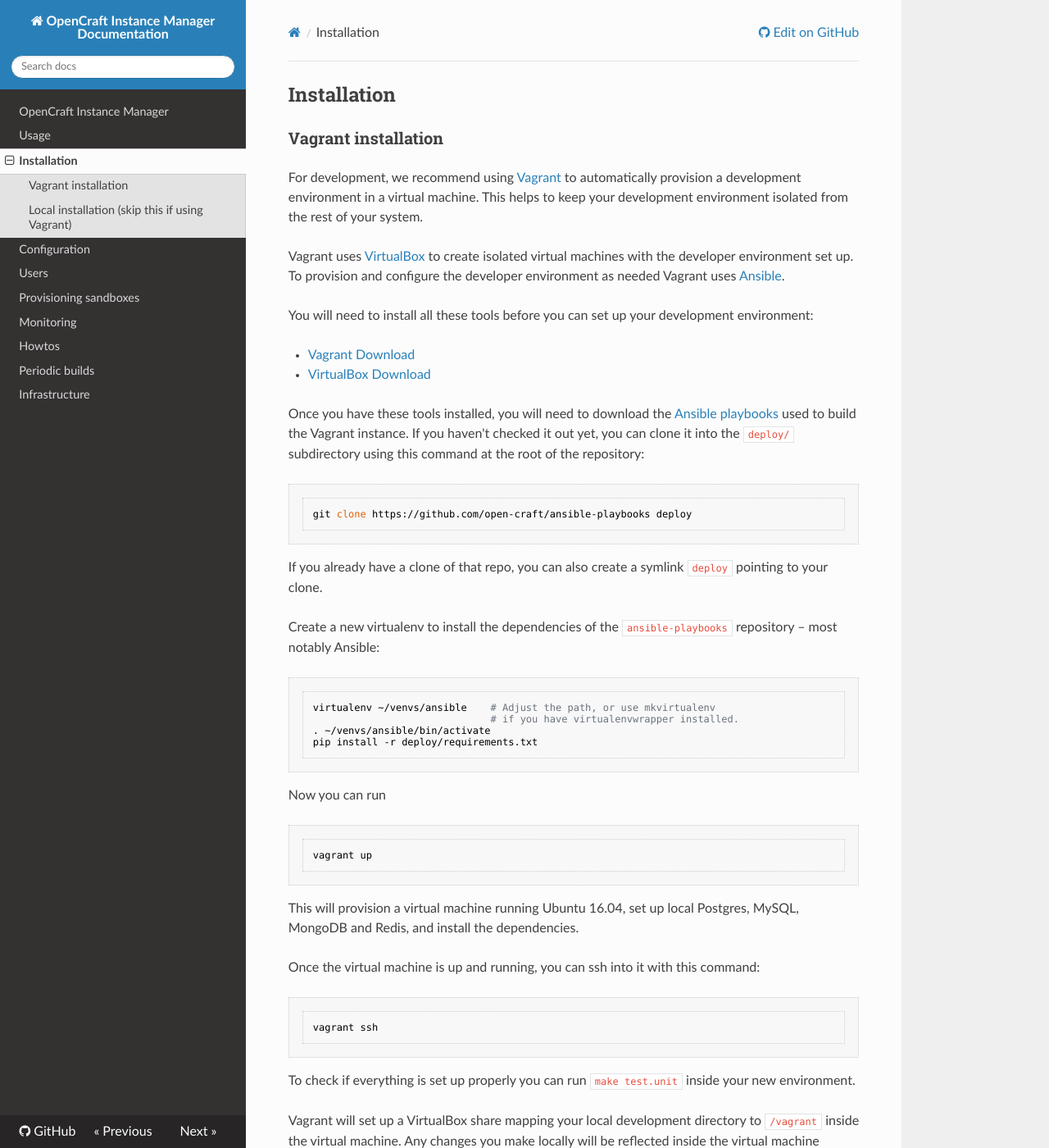
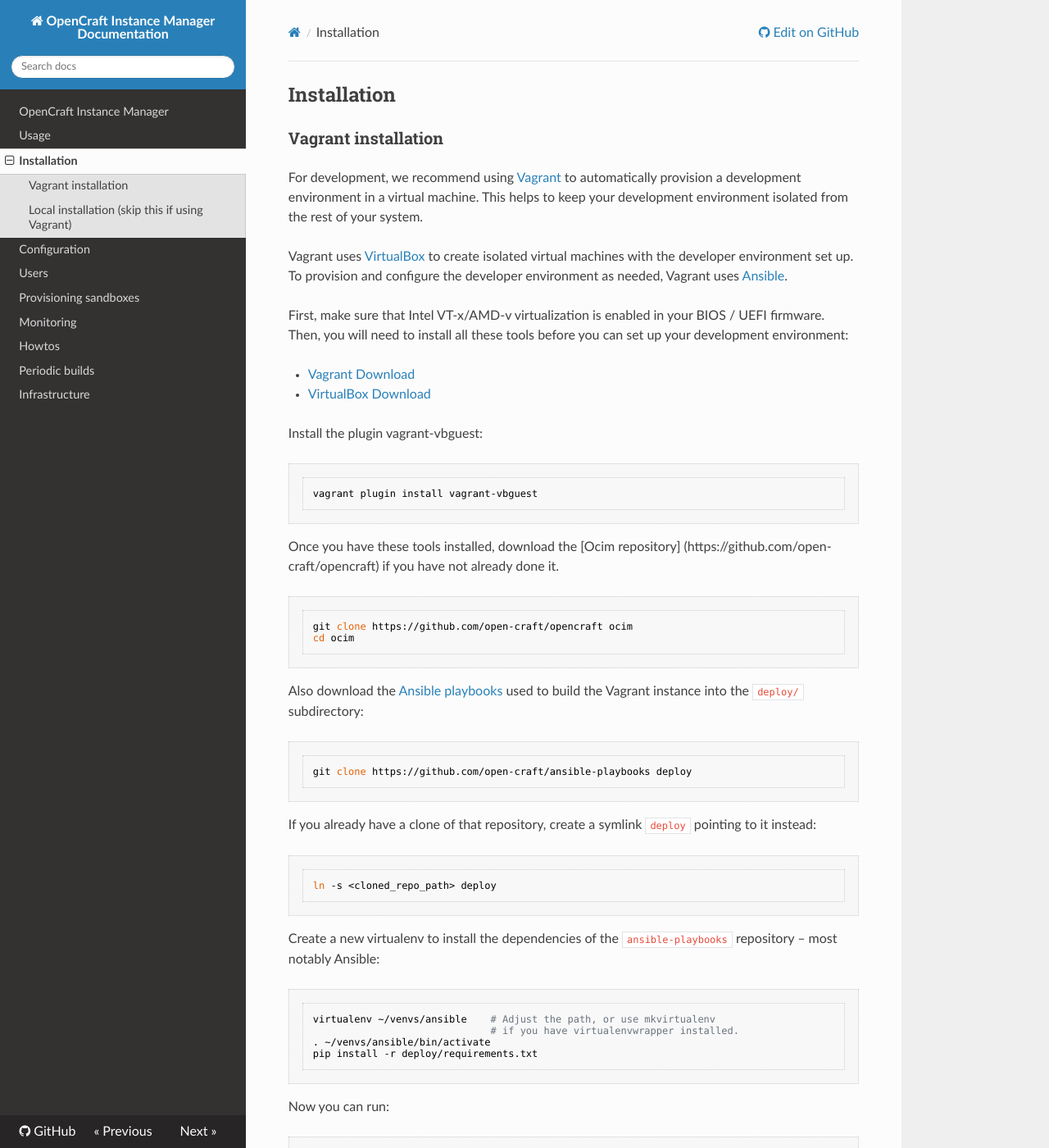
Before and after one commit to open-craft/opencraft, an MkDocs documentation site: the page built from documentation/installation.md, in a window 1280 px wide and 1400 px high. Shown: the whole window at 82% size. Built offline with MkDocs 1.6.1, drawn with Linux system fonts in a browser that asks for light colours; nearby versions of some CDN libraries; some of the changed text lies outside the part shown.

Commit message:
Update OCIM installation documentation (#527)
Update the documentation to add some details, fix some issues.

```diff
--- a/documentation/installation.md
+++ b/documentation/installation.md
@@ -10,24 +10,35 @@
 
 Vagrant uses [VirtualBox](https://www.virtualbox.org/) to create isolated
 virtual machines with the developer environment set up. To provision and
-configure the developer environment as needed Vagrant uses
+configure the developer environment as needed, Vagrant uses
 [Ansible](https://www.ansible.com/).
 
-You will need to install all these tools before you can set up your development
-environment:
+First, make sure that Intel VT-x/AMD-v virtualization is enabled in your BIOS / UEFI
+firmware. Then, you will need to install all these tools before you can set up your
+development environment:
 
 - [Vagrant Download](https://www.vagrantup.com/downloads.html)
 - [VirtualBox Download](https://www.virtualbox.org/wiki/Downloads)
 
-Once you have these tools installed, you will need to download the [Ansible
-playbooks](https://github.com/open-craft/ansible-playbooks) used to build the
-Vagrant instance.  If you haven't checked it out yet, you can clone it into the
-`deploy/` subdirectory using this command at the root of the repository:
+Install the plugin vagrant-vbguest:
+
+    vagrant plugin install vagrant-vbguest
+
+Once you have these tools installed, download the [Ocim repository]
+(https://github.com/open-craft/opencraft) if you have not already done it.
+
+    git clone https://github.com/open-craft/opencraft ocim
+    cd ocim
+
+Also download the [Ansible playbooks](https://github.com/open-craft/ansible-playbooks)
+used to build the Vagrant instance into the `deploy/` subdirectory:
 
     git clone https://github.com/open-craft/ansible-playbooks deploy
 
-If you already have a clone of that repo, you can also create a symlink `deploy`
-pointing to your clone.
+If you already have a clone of that repository, create a symlink `deploy`
+pointing to it instead:
+
+    ln -s <cloned_repo_path> deploy
 
 Create a new virtualenv to install the dependencies of the `ansible-playbooks`
 repository – most notably Ansible:
@@ -37,7 +48,7 @@
     . ~/venvs/ansible/bin/activate
     pip install -r deploy/requirements.txt
 
-Now you can run
+Now you can run:
 
     vagrant up
 
@@ -49,7 +60,13 @@
 
     vagrant ssh
 
-To check if everything is set up properly you can run ``make test.unit`` inside
+Inside the virtual machine, set HUEY_ALWAYS_EAGER to false in
+/home/vagrant/opencraft/.env. Also, create a superuser account which will
+be used to log in to Ocim:
+
+    make manage createsuperuser
+
+To check if everything is set up properly, you can run ``make test.unit`` inside
 your new environment.
 
 Vagrant will set up a VirtualBox share mapping your local development directory
@@ -57,8 +74,10 @@
 reflected inside the virtual machine automatically.
 
 Vagrant will map port 5000 inside the virtual machine to port 5000 on the host.
-Once you have set everything up you will be able to access the development
-server at http://localhost:5000/ using your web browser.
+Once you have set everything up, you will be able to access the home webpage of
+the development server at http://localhost:5000/ using your web browser. Log in
+with the previously created superuser account credentials and you will then be
+redirected to the Ocim webpage which lists the Open edX instances.
 
 ### Local installation (skip this if using Vagrant)
 
```
